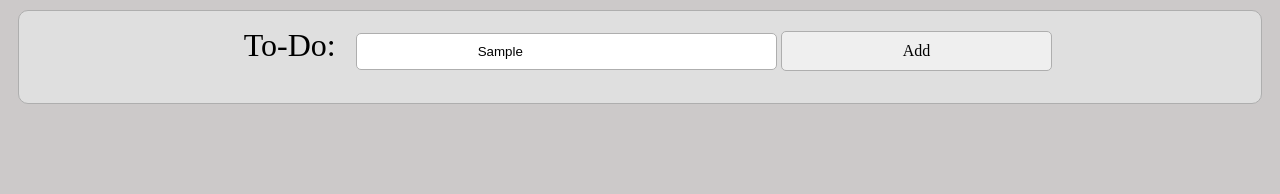
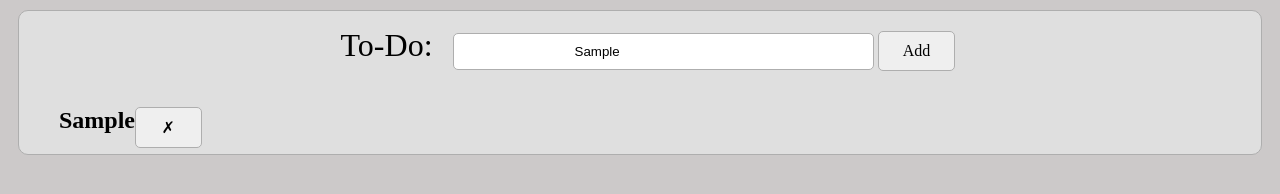
Before and after one commit to kaylinenright/assignment-5, a plain HTML site: page index.html in a window 1280 px wide. Both pictures are taken after typing "Sample" into the empty fields and a click on the button "Add". Drawn offline with nearby package versions, Linux system fonts and the light colour scheme.

Commit message:
fixed glitch

```diff
--- a/css/main.css
+++ b/css/main.css
@@ -1,72 +1,53 @@
-.title{
+.title {
     font-size: 2rem;
     text-align: center;
     margin: 1rem;
 }
-
-
 .js-highlight {
     color: grey;
     text-decoration: line-through;
 }
-
 .to-do-list {
     background-color: #dfdfdf;
     border: 1.5px solid #aeaeae;
     border-radius: 10px;
     margin: 10px;
-
 }
-
 button {
     border-radius: 5px;
     border: 1.5px solid #aeaeae;
     font-family: serif;
-    padding: 10px 10% 10px 10%;
+    padding: 10px 2% 10px 2%;
     font-size: 1rem;
 }
-
 input {
     border-radius: 5px;
     border: 1.5px solid #aeaeae;
     padding: 10px 10% 10px 10%;
-
 }
-
 .form {
     margin: none;
     padding: none;
 }
-
 body {
-    background-color: #ccc9c9 ;
+    background-color: #ccc9c9;
 }
-
 .list {
     background-color: white;
     margin: none;
     padding: none;
     list-style-type: none;
 }
-
-.do {
-    text-decoration: none;
+.add {
+    list-style: none;
 }
-
-.added {
-    margin: none;
-}
-
 .top {
     padding: 1rem;
-        text-align: center;
-
+    text-align: center;
 }
-
 p {
     text-align: left;
 }
-
 .done {
-    background-color: red;
+    position: absolute;
 }
--- a/js/main.js
+++ b/js/main.js
@@ -1,5 +1,5 @@
 var $form = $("form");
-var $item = $(".item");
+var $item = $("#item");
 var $add = $(".add");
 var $button = $(".addbtn");
 
@@ -9,7 +9,7 @@ $form.on("submit", function (e) {
     var $addValue = $add.val();
     var $li = $("<li>");
     var $addH2 = $("<h2>").html($item.val());
-    var $button = ("<button>");
+    var $button = $("<button>");
 
     $button.html('&#x2717');
     $button.addClass("done");
```
Also changed, not shown: index.html (+3 -0 lines).
